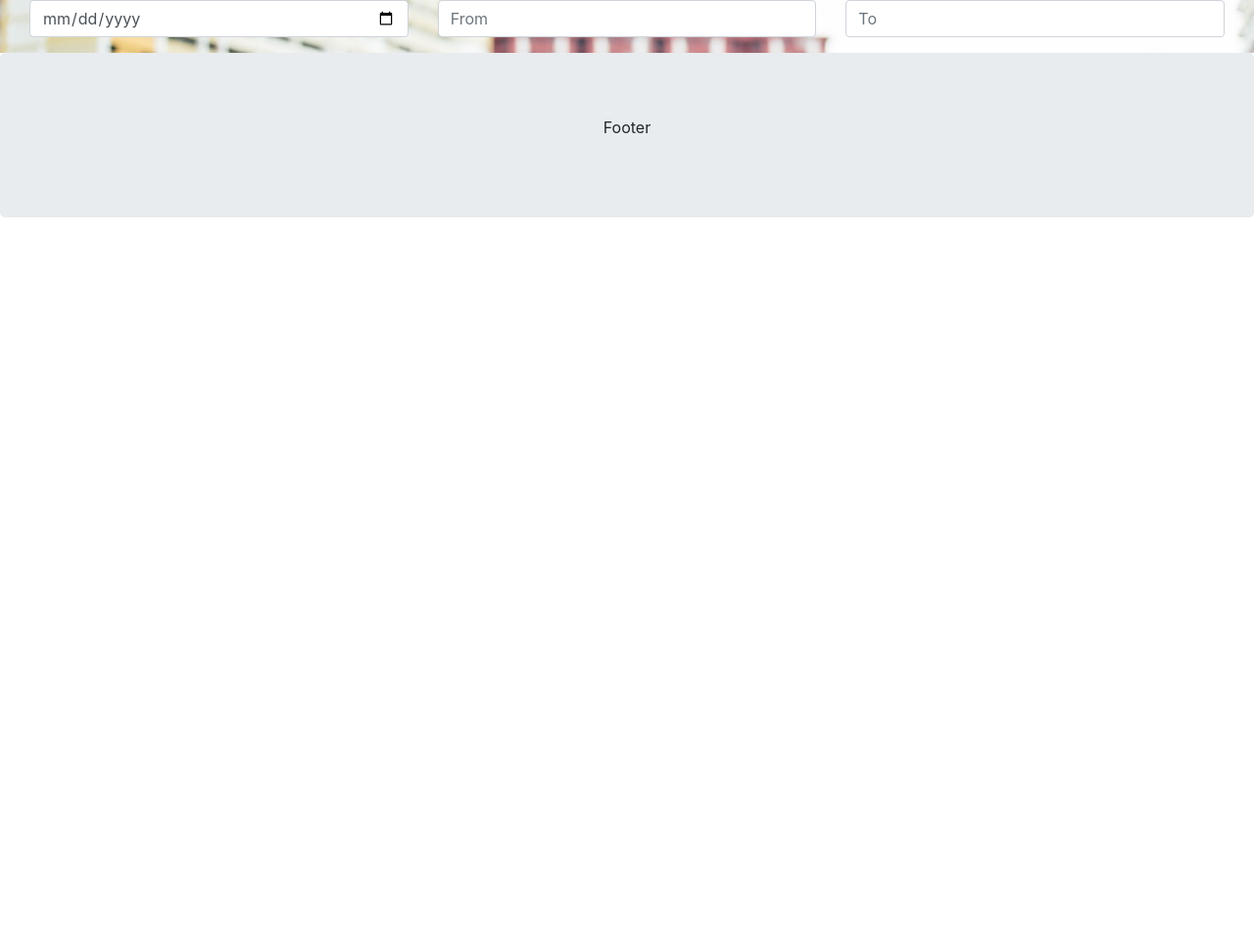
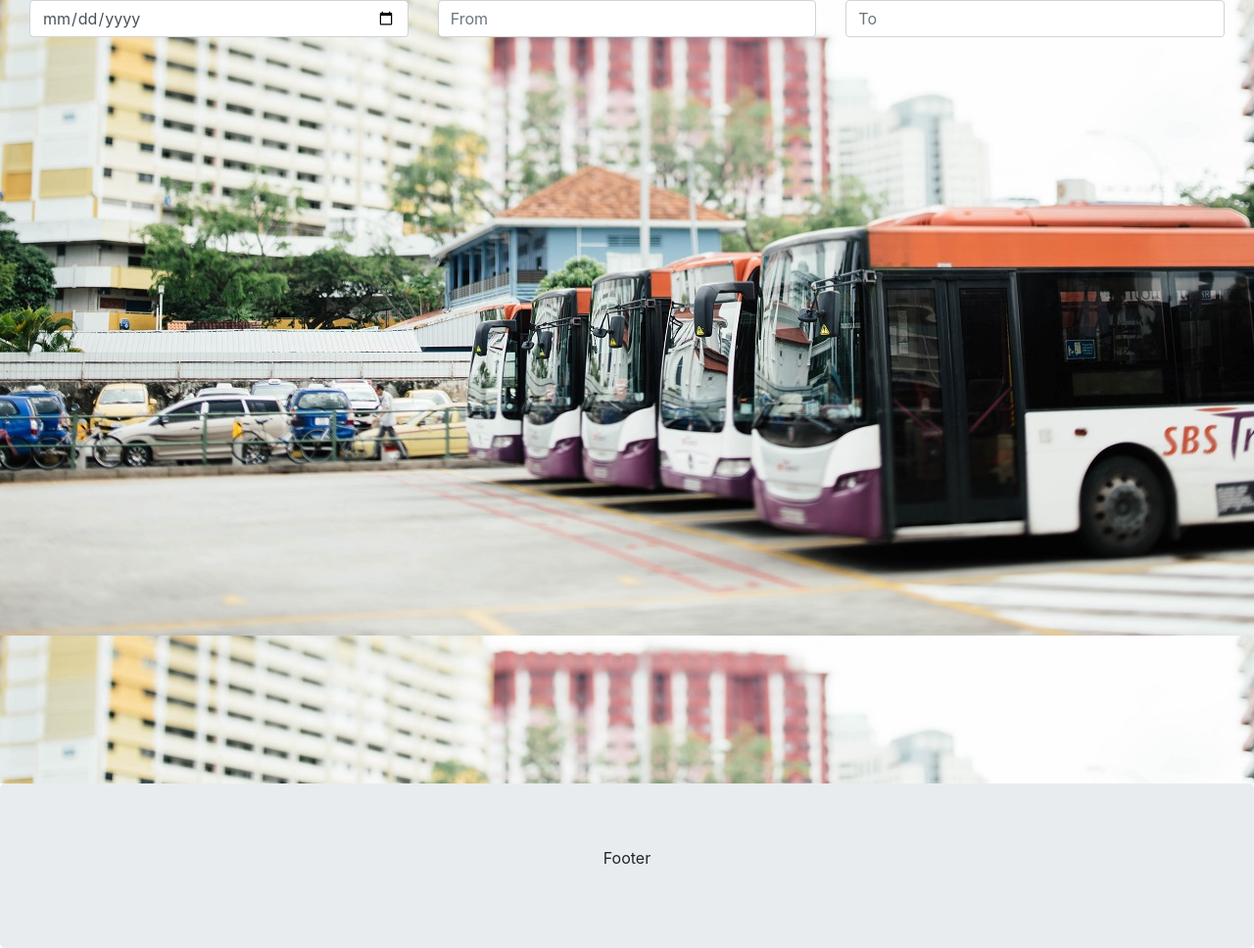
Before and after one commit to reddeath1/traveltz, a PHP site: page / in a window 1280 px wide. Shown: the part 56-1024 px from the top of the page at 98% size. Before the commit the page ends 278 px from the top, so only its background shows below. Run offline with PHP 8.4, Linux system fonts and the light colour scheme.

Commit message:
CSS to have a full screen Hero

```diff
--- a/view/public/css/style.css
+++ b/view/public/css/style.css
@@ -1,3 +1,7 @@
-.hero{
+.hero {
     background-image: url(../images/hero.jpg);
+    height: 100%;
+    height: auto;
+    min-height: 100%;
+    margin: 0;
 }
```
